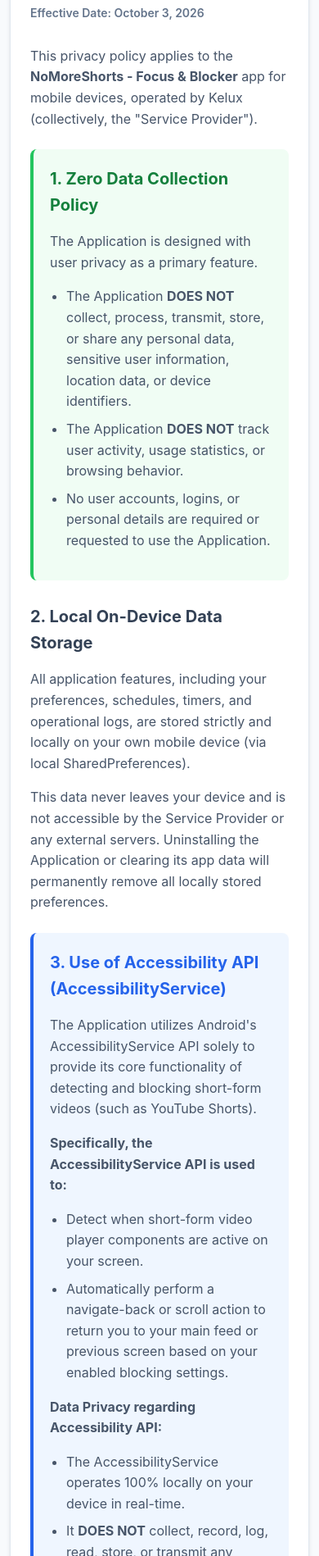
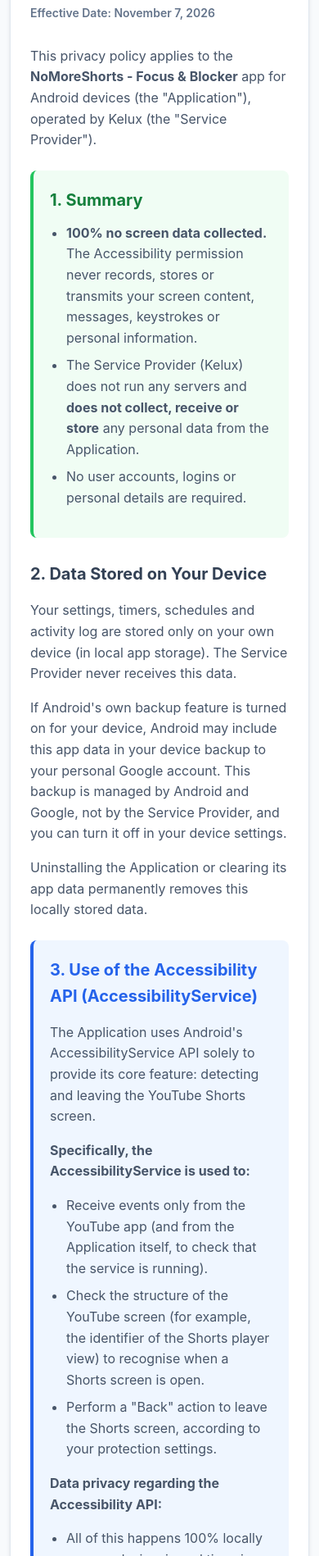
Before and after one commit to keluxdev-mod/privacy-policy, a plain HTML site: page index.html in a window 390 px wide. Shown: the part 102-2000 px from the top of the page at 82% size. Drawn offline with Linux system fonts and the light colour scheme.

Commit message:
Update index.html

```diff
--- a/index.html
+++ b/index.html
@@ -134,43 +134,45 @@
 
 <div class="container">
     <h1>Privacy Policy</h1>
-    <div class="effective-date">Effective Date: October 3, 2026</div>
+    <div class="effective-date">Effective Date: November 7, 2026</div>
 
-    <p>This privacy policy applies to the <strong>NoMoreShorts - Focus & Blocker</strong> app for mobile devices, operated by Kelux (collectively, the "Service Provider").</p>
+    <p>This privacy policy applies to the <strong>NoMoreShorts - Focus &amp; Blocker</strong> app for Android devices (the "Application"), operated by Kelux (the "Service Provider").</p>
 
     <div class="zero-data-box">
-        <h2>1. Zero Data Collection Policy</h2>
-        <p>The Application is designed with user privacy as a primary feature.</p>
+        <h2>1. Summary</h2>
         <ul>
-            <li>The Application <strong>DOES NOT</strong> collect, process, transmit, store, or share any personal data, sensitive user information, location data, or device identifiers.</li>
-            <li>The Application <strong>DOES NOT</strong> track user activity, usage statistics, or browsing behavior.</li>
-            <li>No user accounts, logins, or personal details are required or requested to use the Application.</li>
+            <li><strong>100% no screen data collected.</strong> The Accessibility permission never records, stores or transmits your screen content, messages, keystrokes or personal information.</li>
+            <li>The Service Provider (Kelux) does not run any servers and <strong>does not collect, receive or store</strong> any personal data from the Application.</li>
+            <li>No user accounts, logins or personal details are required.</li>
         </ul>
     </div>
 
-    <h2>2. Local On-Device Data Storage</h2>
-    <p>All application features, including your preferences, schedules, timers, and operational logs, are stored strictly and locally on your own mobile device (via local SharedPreferences).</p>
-    <p>This data never leaves your device and is not accessible by the Service Provider or any external servers. Uninstalling the Application or clearing its app data will permanently remove all locally stored preferences.</p>
+    <h2>2. Data Stored on Your Device</h2>
+    <p>Your settings, timers, schedules and activity log are stored only on your own device (in local app storage). The Service Provider never receives this data.</p>
+    <p>If Android's own backup feature is turned on for your device, Android may include this app data in your device backup to your personal Google account. This backup is managed by Android and Google, not by the Service Provider, and you can turn it off in your device settings.</p>
+    <p>Uninstalling the Application or clearing its app data permanently removes this locally stored data.</p>
 
     <div class="highlight-box">
-        <h2>3. Use of Accessibility API (AccessibilityService)</h2>
-        <p>The Application utilizes Android's AccessibilityService API solely to provide its core functionality of detecting and blocking short-form videos (such as YouTube Shorts).</p>
+        <h2>3. Use of the Accessibility API (AccessibilityService)</h2>
+        <p>The Application uses Android's AccessibilityService API solely to provide its core feature: detecting and leaving the YouTube Shorts screen.</p>
 
-        <p><strong>Specifically, the AccessibilityService API is used to:</strong></p>
+        <p><strong>Specifically, the AccessibilityService is used to:</strong></p>
         <ul>
-            <li>Detect when short-form video player components are active on your screen.</li>
-            <li>Automatically perform a navigate-back or scroll action to return you to your main feed or previous screen based on your enabled blocking settings.</li>
+            <li>Receive events only from the YouTube app (and from the Application itself, to check that the service is running).</li>
+            <li>Check the structure of the YouTube screen (for example, the identifier of the Shorts player view) to recognise when a Shorts screen is open.</li>
+            <li>Perform a "Back" action to leave the Shorts screen, according to your protection settings.</li>
         </ul>
 
-        <p><strong>Data Privacy regarding Accessibility API:</strong></p>
+        <p><strong>Data privacy regarding the Accessibility API:</strong></p>
         <ul>
-            <li>The AccessibilityService operates 100% locally on your device in real-time.</li>
-            <li>It <strong>DOES NOT</strong> collect, record, log, read, store, or transmit any personal information, screen text, messages, keystrokes, or media content.</li>
-            <li>It is strictly used for performing the video blocking action defined by the user.</li>
+            <li>All of this happens 100% locally on your device, in real time, in memory.</li>
+            <li>It <strong>DOES NOT</strong> collect, record, log, store or transmit any personal information, screen text, messages, keystrokes or media content.</li>
+            <li>No data obtained through the Accessibility API is shared with the Service Provider or any third party.</li>
+            <li>You can turn the service off at any time in your device's Accessibility settings.</li>
         </ul>
     </div>
 
-    <h2>4. Third-Party Services & Ads</h2>
+    <h2>4. Third-Party Services &amp; Ads</h2>
     <p>The Application integrates Google AdMob to display advertisements. AdMob operates independently under Google's Privacy Policy.</p>
     <p>The Service Provider (Kelux) does not collect, receive, store, or process any personal data or advertising identifiers from AdMob. Any technical information processed by Google AdMob to serve ads is governed directly by Google's policies:</p>
     <ul>
@@ -178,12 +180,15 @@
     </ul>
 
     <h2>5. Children's Privacy</h2>
-    <p>Because the Application does not collect any personal information from any user, it does not knowingly collect or solicit personal data from children under any age.</p>
+    <p>The Application is not directed at children under the age of 13, and the Service Provider does not knowingly collect personal information from children. If you believe a child has provided personal information through the Application, please contact us using the address below.</p>
 
-    <h2>6. Security</h2>
-    <p>Because no personal data is collected or transmitted to external servers, your data privacy is inherently protected against external network breaches or remote server unauthorized access.</p>
+    <h2>6. Data Retention and Deletion</h2>
+    <p>Data stored on your device is kept until you clear the app data or uninstall the Application.</p>
 
-    <h2>7. Changes to This Privacy Policy</h2>
+    <h2>7. Security</h2>
+    <p>The Service Provider does not operate servers that receive or store your data, so your on-device data is not exposed to breaches of the Service Provider's systems.</p>
+
+    <h2>8. Changes to This Privacy Policy</h2>
     <p>The Service Provider may update this Privacy Policy from time to time. Any changes will be posted on this page with an updated effective date.</p>
 
     <div class="contact-box">
```
